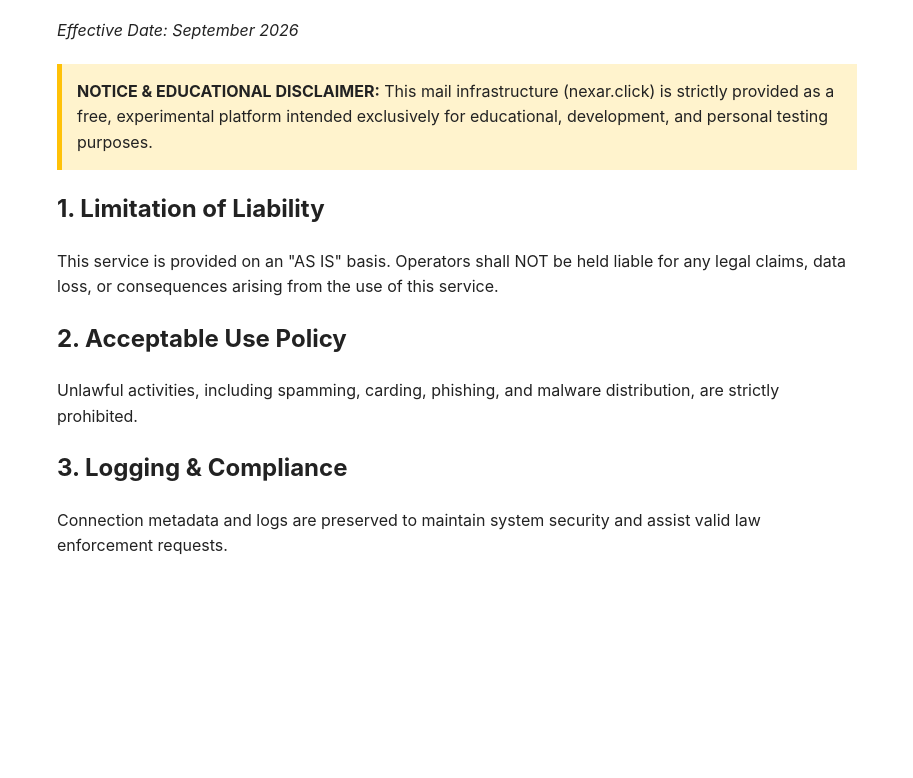
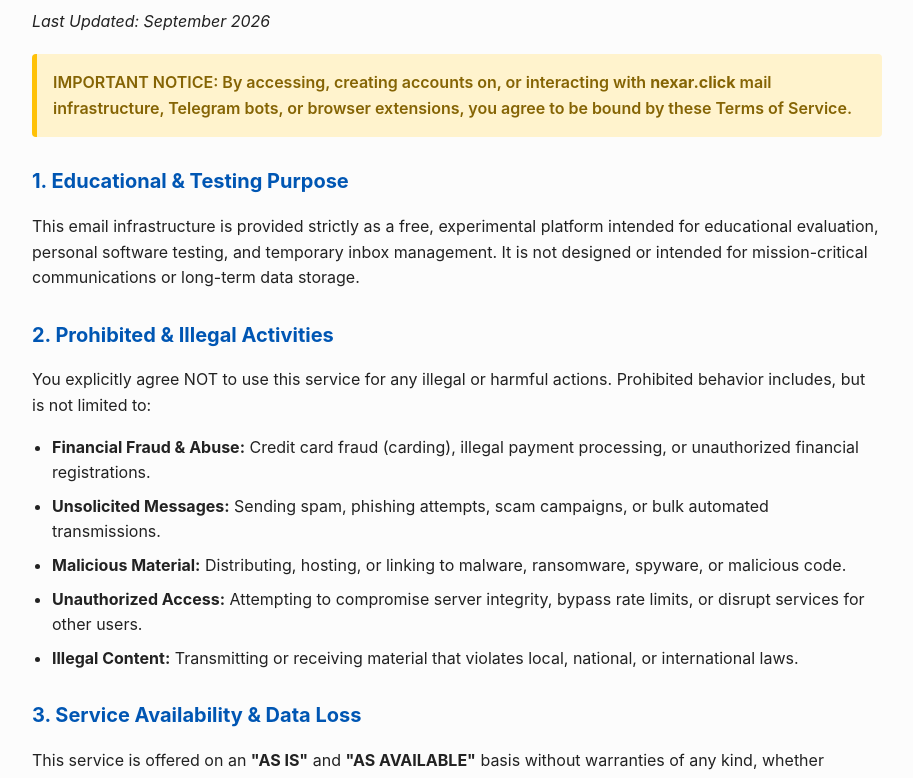
Before and after one commit to mailnexar/terms, a plain HTML site: page index.html in a window 1280 px wide. Shown: the part 126-904 px from the top of the page, without its empty margins (183-1096 px from the left). Before the commit the page ends 800 px from the top, so only its background shows below. Drawn offline with Linux system fonts and the light colour scheme.

Commit message:
Update index.html

```diff
--- a/index.html
+++ b/index.html
@@ -3,30 +3,55 @@
 <head>
     <meta charset="UTF-8">
     <meta name="viewport" content="width=device-width, initial-scale=1.0">
-    <title>Terms of Service & Disclaimer</title>
+    <title>Terms of Service & Usage Agreement - nexar.click</title>
     <style>
-        body { font-family: -apple-system, BlinkMacSystemFont, "Segoe UI", Roboto, sans-serif; line-height: 1.6; padding: 40px 20px; max-width: 800px; margin: 0 auto; color: #222; }
-        h1 { border-bottom: 2px solid #007bff; padding-bottom: 8px; }
-        .box { background: #fff3cd; border-left: 5px solid #ffc107; padding: 15px; margin: 20px 0; }
+        body { font-family: -apple-system, BlinkMacSystemFont, "Segoe UI", Roboto, Helvetica, Arial, sans-serif; line-height: 1.6; padding: 40px 20px; max-width: 850px; margin: 0 auto; color: #222; background-color: #fcfcfc; }
+        h1 { border-bottom: 2px solid #007bff; padding-bottom: 8px; color: #111; font-size: 1.8rem; }
+        h2 { color: #0056b3; font-size: 1.25rem; margin-top: 28px; }
+        .alert-box { background: #fff3cd; border-left: 5px solid #ffc107; padding: 16px; margin: 20px 0; border-radius: 4px; color: #856404; font-weight: 600; }
+        .critical-box { background: #f8d7da; border-left: 5px solid #dc3545; padding: 16px; margin: 25px 0; border-radius: 4px; color: #721c24; }
+        ul { padding-left: 20px; }
+        li { margin-bottom: 8px; }
+        footer { margin-top: 50px; padding-top: 20px; border-top: 1px solid #e0e0e0; font-size: 0.85rem; color: #666; text-align: center; }
     </style>
 </head>
 <body>
 
-    <h1>Terms of Service & Disclaimer</h1>
-    <p><em>Effective Date: September 2026</em></p>
+    <h1>Terms of Service & Usage Agreement</h1>
+    <p><em>Last Updated: September 2026</em></p>
 
-    <div class="box">
-        <strong>NOTICE & EDUCATIONAL DISCLAIMER:</strong> This mail infrastructure (nexar.click) is strictly provided as a free, experimental platform intended exclusively for educational, development, and personal testing purposes.
+    <div class="alert-box">
+        IMPORTANT NOTICE: By accessing, creating accounts on, or interacting with <strong>nexar.click</strong> mail infrastructure, Telegram bots, or browser extensions, you agree to be bound by these Terms of Service.
     </div>
 
-    <h2>1. Limitation of Liability</h2>
-    <p>This service is provided on an "AS IS" basis. Operators shall NOT be held liable for any legal claims, data loss, or consequences arising from the use of this service.</p>
+    <h2>1. Educational & Testing Purpose</h2>
+    <p>This email infrastructure is provided strictly as a free, experimental platform intended for educational evaluation, personal software testing, and temporary inbox management. It is not designed or intended for mission-critical communications or long-term data storage.</p>
 
-    <h2>2. Acceptable Use Policy</h2>
-    <p>Unlawful activities, including spamming, carding, phishing, and malware distribution, are strictly prohibited.</p>
+    <h2>2. Prohibited & Illegal Activities</h2>
+    <p>You explicitly agree NOT to use this service for any illegal or harmful actions. Prohibited behavior includes, but is not limited to:</p>
+    <ul>
+        <li><strong>Financial Fraud & Abuse:</strong> Credit card fraud (carding), illegal payment processing, or unauthorized financial registrations.</li>
+        <li><strong>Unsolicited Messages:</strong> Sending spam, phishing attempts, scam campaigns, or bulk automated transmissions.</li>
+        <li><strong>Malicious Material:</strong> Distributing, hosting, or linking to malware, ransomware, spyware, or malicious code.</li>
+        <li><strong>Unauthorized Access:</strong> Attempting to compromise server integrity, bypass rate limits, or disrupt services for other users.</li>
+        <li><strong>Illegal Content:</strong> Transmitting or receiving material that violates local, national, or international laws.</li>
+    </ul>
 
-    <h2>3. Logging & Compliance</h2>
-    <p>Connection metadata and logs are preserved to maintain system security and assist valid law enforcement requests.</p>
+    <h2>3. Service Availability & Data Loss</h2>
+    <p>This service is offered on an <strong>"AS IS"</strong> and <strong>"AS AVAILABLE"</strong> basis without warranties of any kind, whether express or implied. The service operators reserve the right to modify, suspend, or purge temp mailboxes, tokens, and messages at any time without notice. We are not liable for lost messages or failed deliveries.</p>
+
+    <h2>4. Monitoring, Logging & Law Enforcement Assistance</h2>
+    <p>To preserve server security and uphold compliance standards, system metadata (including connection timestamps, IP addresses, sender/recipient records, and access logs) is preserved. In the event of illegal activity, system logs and metadata will be disclosed to valid law enforcement authorities or legal entities upon legitimate request.</p>
+
+    <div class="critical-box">
+        <h2>5. Absolute Disclaimer of Owner Liability</h2>
+        <p><strong>THE OWNER, OPERATORS, ADMINISTRATORS, AND DOMAIN HOLDERS OF NEXAR.CLICK ARE NOT RESPONSIBLE OR LIABLE FOR ANY USER ACTIONS, MISUSE, ILLEGAL ACTIVITIES, FINANCIAL LOSSES, OR LEGAL CLAIMS ARISING FROM THE USE OF THIS SERVICE.</strong></p>
+        <p><strong>THE USER ASSUMES 100% FULL LEGAL RESPONSIBILITY AND LIABILITY FOR ALL CONTENT, METADATA, COMMUNICATIONS, AND ACTIONS PERFOMED THROUGH THEIR GENERATED EMAIL ADDRESSES OR ACCOUNTS.</strong></p>
+    </div>
+
+    <footer>
+        &copy; 2026 nexar.click. All rights reserved. Service operated strictly for testing & educational evaluation.
+    </footer>
 
 </body>
 </html>
```
